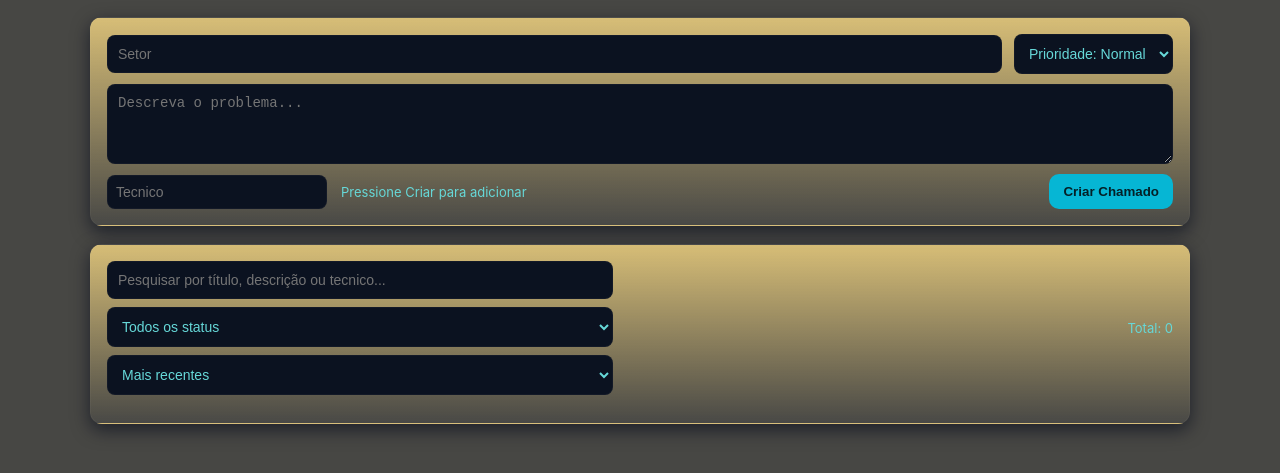
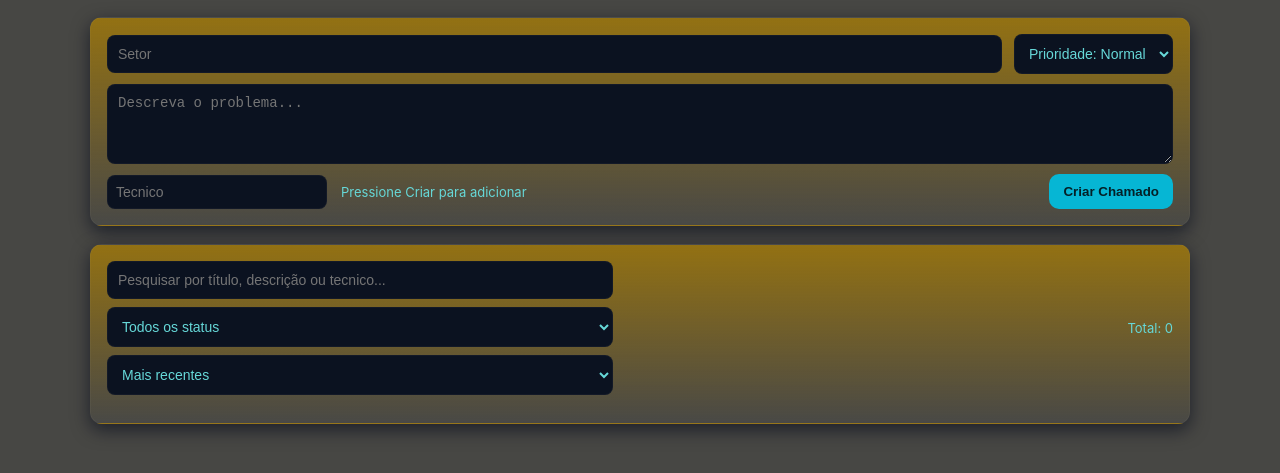
Before and after one commit to Matheussousa282/Chamados, a website: page public/index.html in a window 1280 px wide. Shown: the part 71-544 px from the top of the page. Drawn offline with nearby package versions, Linux system fonts and the light colour scheme; no server answers.

Commit message:
Add files via upload

```diff
--- a/public/index.html
+++ b/public/index.html
@@ -21,7 +21,7 @@
     header{display:flex;gap:16px;align-items:center;justify-content:space-between;margin-bottom:20px}
     h1{font-size:20px;margin:0}
     .sub{color:var(--muted);font-size:13px}
-    .card{background:linear-gradient(180deg, rgba(241, 211, 128, 0.849), rgba(255,255,255,0.01)); border-radius:12px;padding:16px;box-shadow: 0 6px 18px rgba(2,6,23,0.6);border:1px solid rgba(255,255,255,0.03)}
+    .card{background:linear-gradient(180deg, rgba(161, 121, 10, 0.849), rgba(255,255,255,0.01)); border-radius:12px;padding:16px;box-shadow: 0 6px 18px rgba(2,6,23,0.6);border:1px solid rgba(255,255,255,0.03)}
     .flex{display:flex}
     .gap{gap:12px}
     .col{display:flex;flex-direction:column}
```
